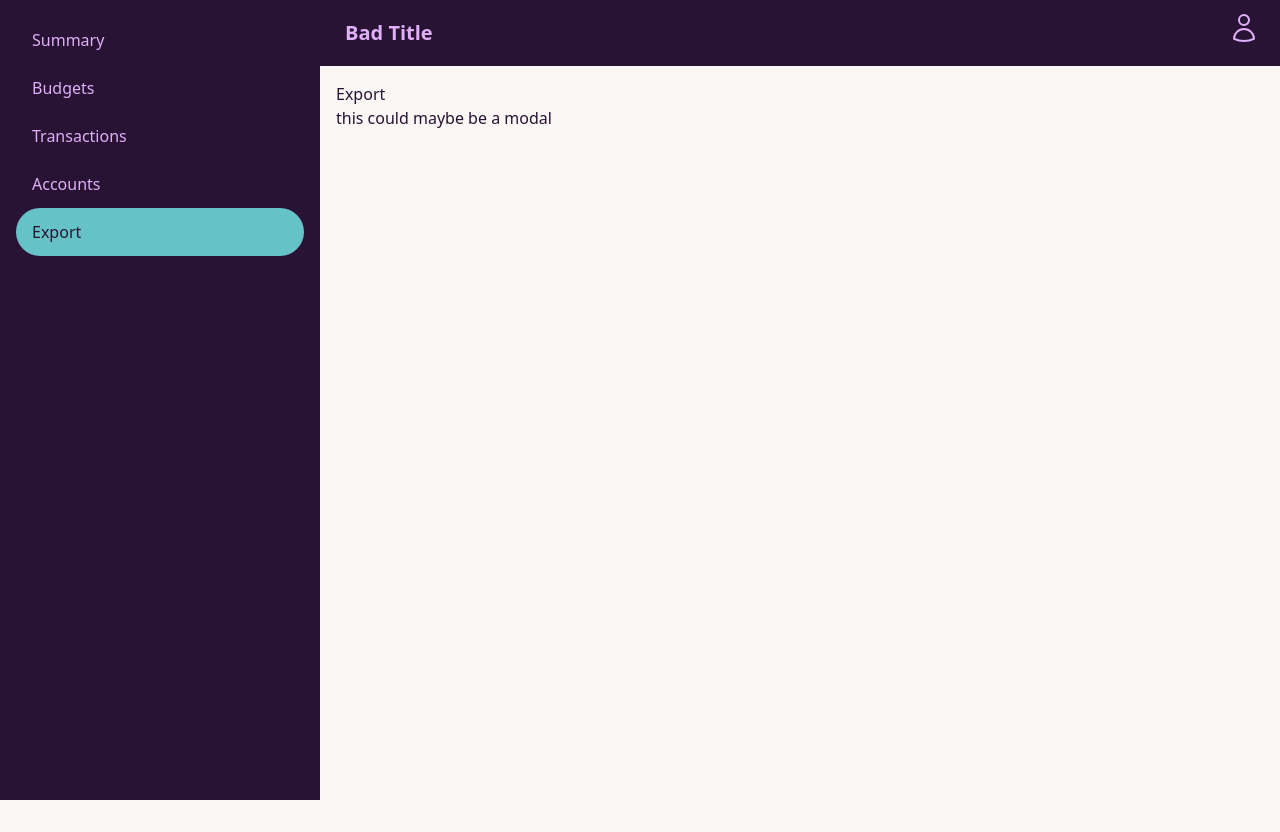
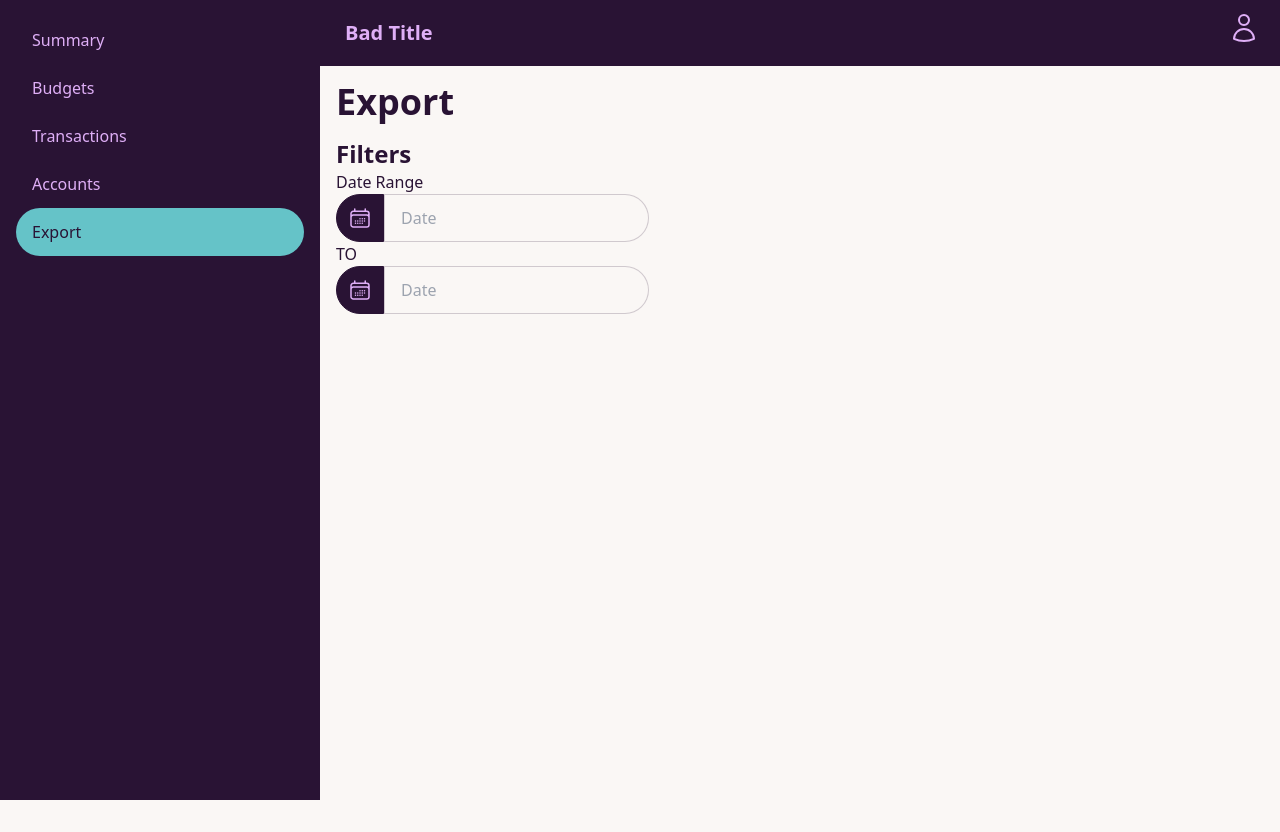
Before and after one commit to haileyrs/budget-app, a Next.js app: page /tabs/export in a window 1280 px wide. Built offline with nearby package versions, Linux system fonts and the light colour scheme.

Commit message:
update api flow+add placeholders

```diff
--- a/components/accounts/addAccountModal.js
+++ b/components/accounts/addAccountModal.js
@@ -19,7 +19,8 @@ export default function AddAccount() {
       });
 
       const result = await response.json();
-      console.log(result);
+      document.getElementById('add-account-modal').click();
+      // console.log(result);
       await Router.push('/tabs/accounts');
     } catch (error) {
       console.log(error);
--- a/components/accounts/editAccountModal.js
+++ b/components/accounts/editAccountModal.js
@@ -23,7 +23,8 @@ export default function EditAccount({ id, name, type, amount, plaid }) {
       });
 
       const result = await response.json();
-      console.log(result)
+      document.getElementById(id).click();
+      // console.log(result)
       await Router.push('/tabs/accounts');
     } catch (error) {
       console.log(error);
--- a/components/budget/addBudgetModal.js
+++ b/components/budget/addBudgetModal.js
@@ -18,7 +18,8 @@ export default function AddBudget() {
       });
 
       const result = await response.json();
-      console.log(result);
+      // console.log(result);
+      document.getElementById('add-budget-modal').click();
       await Router.push('/tabs/budgets');
     } catch (error) {
       console.log(error);
--- a/components/budget/editBudgetModal.js
+++ b/components/budget/editBudgetModal.js
@@ -19,7 +19,8 @@ export default function EditBudget({ id, name, amount }) {
       });
 
       const result = await response.json();
-      console.log(result);
+      document.getElementById(id).click();
+      // console.log(result);
       await Router.push('/tabs/budgets');
     } catch (error) {
       console.log(error);
--- a/components/modalTemplate.js
+++ b/components/modalTemplate.js
@@ -9,6 +9,7 @@ export default function Modal({ children, title, control }) {
               <h2>{title}</h2>
             </article>
             <label
+              id={control}
               htmlFor={control}
               className="btn btn-circle btn-ghost absolute right-2 top-2"
             >
--- a/pages/index.js
+++ b/pages/index.js
@@ -1,12 +1,6 @@
 import NavBar from '@/components/nav/navbar';
 import Footer from '@/components/nav/footer';
-import styles from '@/styles/Home.module.css';
 import Head from 'next/head';
-import Image from 'next/image';
-import Link from 'next/link';
-import { Inter } from '@next/font/google';
-
-const inter = Inter({ subsets: ['latin'] });
 
 export default function Home() {
   return (
--- a/pages/settings.js
+++ b/pages/settings.js
@@ -14,6 +14,13 @@ export default function Settings() {
               <h1>Settings</h1>
             </article>
           </div>
+          <div className="flex flex-row">
+            <label className="swap">
+              <input type="checkbox" />
+              <div className="swap-on">ON</div>
+              <div className="swap-off">OFF</div>
+            </label>
+          </div>
         </main>
       </InternalNavBar>
     </>
--- a/pages/tabs/export.js
+++ b/pages/tabs/export.js
@@ -1,6 +1,5 @@
 import InternalNavBar from "@/components/nav/internalNav";
 import Head from 'next/head'
-
 
 export default function Export() {
   return (
@@ -10,12 +9,74 @@ export default function Export() {
       </Head>
       <InternalNavBar>
         <main>
-          <div>
-            <h1>Export</h1>
-            <p>this could maybe be a modal</p>
+          <div className="flex flex-row" id="title-div">
+            <article className="prose">
+              <h1>Export</h1>
+            </article>
+          </div>
+          <div className="flex flex-col">
+            <div className="flex">
+              <article className="prose">
+                <h2>Filters</h2>
+              </article>
+            </div>
+            <div className="flex flex-col">
+              <p>Date Range</p>
+              <div className="form-control">
+                <div className="input-group">
+                  <button className="btn btn-square">
+                    <svg
+                      xmlns="http://www.w3.org/2000/svg"
+                      fill="none"
+                      viewBox="0 0 24 24"
+                      stroke-width="1.5"
+                      stroke="currentColor"
+                      class="w-6 h-6"
+                    >
+                      <path
+                        stroke-linecap="round"
+                        stroke-linejoin="round"
+                        d="M6.75 3v2.25M17.25 3v2.25M3 18.75V7.5a2.25 2.25 0 012.25-2.25h13.5A2.25 2.25 0 0121 7.5v11.25m-18 0A2.25 2.25 0 005.25 21h13.5A2.25 2.25 0 0021 18.75m-18 0v-7.5A2.25 2.25 0 015.25 9h13.5A2.25 2.25 0 0121 11.25v7.5m-9-6h.008v.008H12v-.008zM12 15h.008v.008H12V15zm0 2.25h.008v.008H12v-.008zM9.75 15h.008v.008H9.75V15zm0 2.25h.008v.008H9.75v-.008zM7.5 15h.008v.008H7.5V15zm0 2.25h.008v.008H7.5v-.008zm6.75-4.5h.008v.008h-.008v-.008zm0 2.25h.008v.008h-.008V15zm0 2.25h.008v.008h-.008v-.008zm2.25-4.5h.008v.008H16.5v-.008zm0 2.25h.008v.008H16.5V15z"
+                      />
+                    </svg>
+                  </button>
+                  <input
+                    type="text"
+                    placeholder="Date"
+                    className="input input-bordered"
+                  />
+                </div>
+              </div>
+              <p>TO</p>
+              <div className="form-control">
+                <div className="input-group">
+                  <button className="btn btn-square">
+                    <svg
+                      xmlns="http://www.w3.org/2000/svg"
+                      fill="none"
+                      viewBox="0 0 24 24"
+                      stroke-width="1.5"
+                      stroke="currentColor"
+                      class="w-6 h-6"
+                    >
+                      <path
+                        stroke-linecap="round"
+                        stroke-linejoin="round"
+                        d="M6.75 3v2.25M17.25 3v2.25M3 18.75V7.5a2.25 2.25 0 012.25-2.25h13.5A2.25 2.25 0 0121 7.5v11.25m-18 0A2.25 2.25 0 005.25 21h13.5A2.25 2.25 0 0021 18.75m-18 0v-7.5A2.25 2.25 0 015.25 9h13.5A2.25 2.25 0 0121 11.25v7.5m-9-6h.008v.008H12v-.008zM12 15h.008v.008H12V15zm0 2.25h.008v.008H12v-.008zM9.75 15h.008v.008H9.75V15zm0 2.25h.008v.008H9.75v-.008zM7.5 15h.008v.008H7.5V15zm0 2.25h.008v.008H7.5v-.008zm6.75-4.5h.008v.008h-.008v-.008zm0 2.25h.008v.008h-.008V15zm0 2.25h.008v.008h-.008v-.008zm2.25-4.5h.008v.008H16.5v-.008zm0 2.25h.008v.008H16.5V15z"
+                      />
+                    </svg>
+                  </button>
+                  <input
+                    type="text"
+                    placeholder="Date"
+                    className="input input-bordered"
+                  />
+                </div>
+              </div>
+            </div>
           </div>
         </main>
       </InternalNavBar>
     </>
-  )
+  );
 }
```
Also changed, not shown: 1 other file (tests, documents, lock files or other folders).
